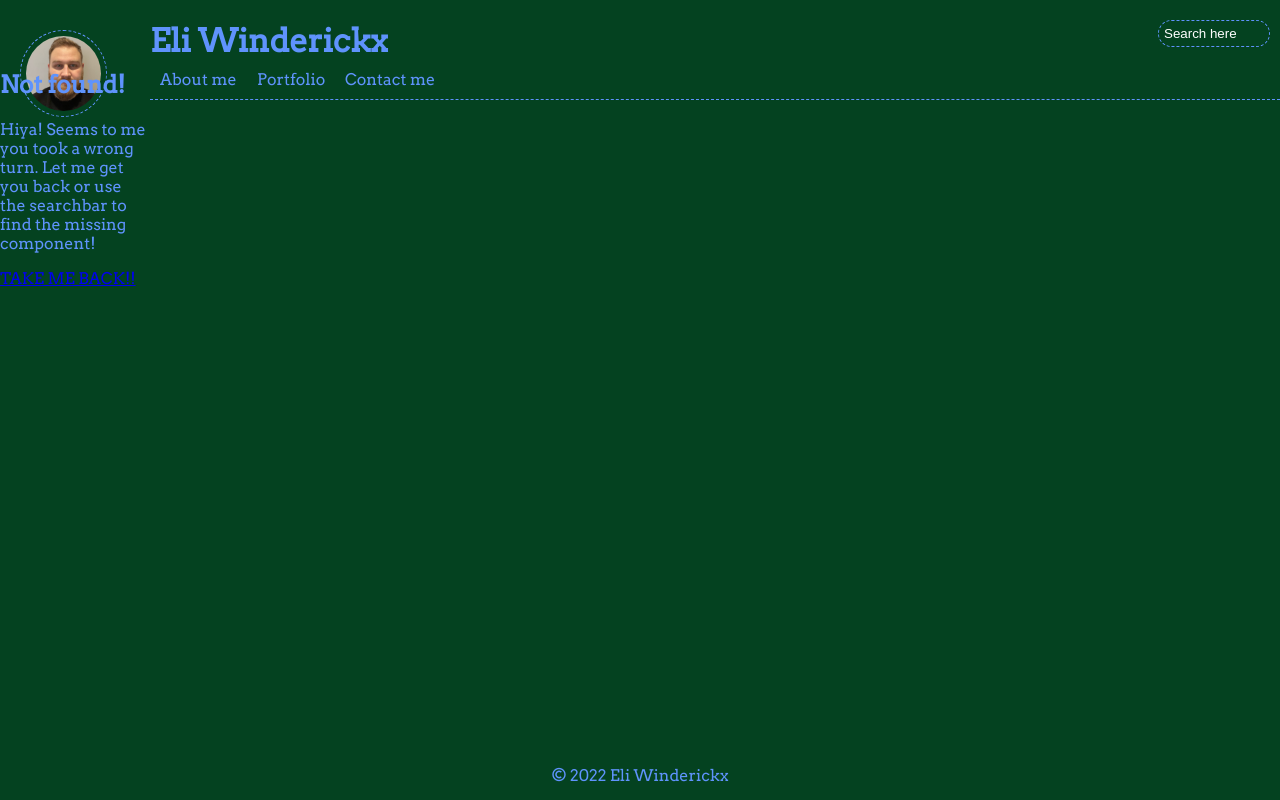
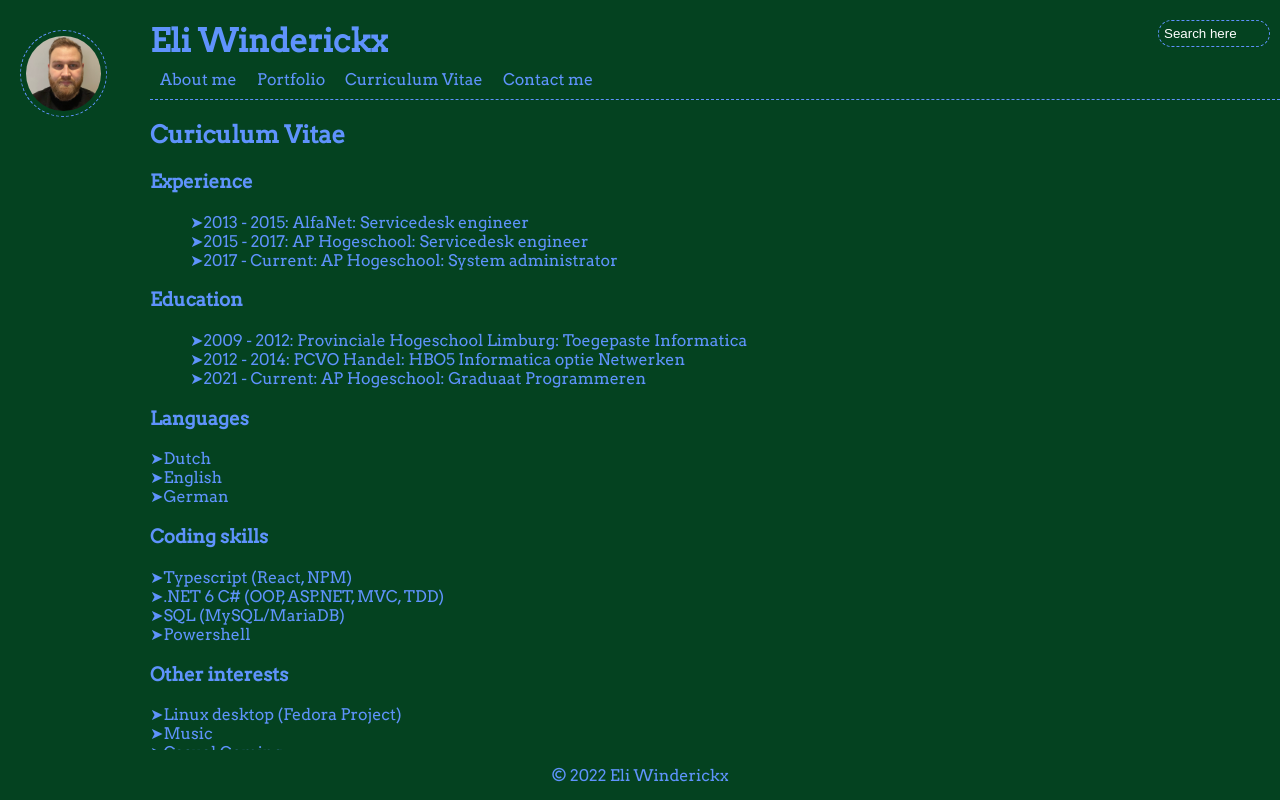
Before and after one commit to winderickxeli/portfolio, a React (Create React App) app: page /CV in a window 1280 px wide. Built offline with nearby package versions, Linux system fonts and the light colour scheme.

Commit message:
Tekst op AboutMe CV aangemaakt XKCD op Homepage (TODO!)

```diff
--- a/src/App.tsx
+++ b/src/App.tsx
@@ -13,6 +13,7 @@ import NotFound from './Functional/NotFound';
 import Home from './Functional/Home';
 import AboutMe from './Functional/AboutMe';
 import Contact from './Functional/Contact';
+import CV from './Functional/CV';
 
 // Assignments
 import AssignmentHome from './Assignments/assignmentHome';
@@ -63,6 +64,10 @@ const App = () => {
         {
           path:"Me",
           element: <AboutMe />
+        },
+        {
+          path:"CV",
+          element: <CV />
         },
         {
           path: "Assignments",
--- a/src/Functional/AboutMe.tsx
+++ b/src/Functional/AboutMe.tsx
@@ -3,9 +3,21 @@ import styles from '../styles.module.css';
 const AboutMe = () => {
     return (
       <main className={styles.Content}>
-        <h2>About me...</h2>
-        <p>I've been working as a system administrator for several years. During which I've seen changes in the industry. The sudden awareness that I need to adopt to a more DevOps centred mindset is just one of the reasons that made me decide to follow an IT development course at AP Highschool College.</p>
-        <p></p>
+        <h2>Hello World!</h2>
+        <h3>My first steps</h3>
+        <p>Those are the first words most of us print on our first development endeavours. For me it was no different at all. More than a decade ago I first learned programming with Visual Basic for Applications.These measly few steps were enough to make me change my educational course from a Economics focus to an IT focus.</p>
+
+        <p>Having spend several years training with Visual Basic, I was ready for High school College. Here we learned the basics in Object Oriented Programming with Java and some PHP for web development. Although these lessons never bored me, I found that I had a better feeling for system administration. After I finished my System Administration education, I was able to start as a Service desk administrator at a local webhosting company called AlfaNet. Honing my skills for several years, I then found it was time for something new, AP High school College.</p>
+
+        <h3>The Jack of all trades</h3>
+        <p>My first years at AP were rather uneventful. Yes, we closed some older buildings and we installed some new ones in stead. I always felt I was meant for more than assisting colleagues and students. So I took a change and applied for a system administrator function, which I received. This new function allowed me to grow beyond my foreseen potential. Not only did I administer the client deployment and printing servers, I setup a monitoring system within our department so we’d knew when things would go south.</p>
+
+        <p>Year after year I was able to get more acquainted with all the technologies our department used. Managing and deploying servers became a more prominent role in my function, transforming me more and more into a jack of all trades. A universal toolbox with an endless supply of tools and knowledge.</p>
+
+        <h3>A new beginning</h3>
+        <p>As I’m getting older, I’ve grown more experienced at understanding who I am and what I stand for. The ability to create new things rather than reading and executing manuals seem to be an important factor. Due to my many years of excellent work and collaborate teamplay, I was given an excellent opportunity; to study at our High school college and retake some programming steps I had almost forgotten. Starting with SQL and Typescript I regained some of my long lost passion for development and I plotted my course for a new adventure; a coding job.</p>
+
+        <p>Now having learned to work with many concepts such as ‘Test Driven Development’, ‘MVC framework’ and ‘React Framework’, I feel as confined as ever that I’m ready for the next big step, becoming an actual developer.</p>
       </main>
     )
   }
--- /dev/null
+++ b/src/Functional/CV.tsx
@@ -0,0 +1,42 @@
+import styles from '../styles.module.css';
+
+const CV = () => {
+    return (
+      <main className={styles.Content}>
+        <h2>Curiculum Vitae</h2>
+        <h3>Experience</h3>
+        <ol>
+            <li>2013 - 2015: AlfaNet: Servicedesk engineer</li>
+            <li>2015 - 2017: AP Hogeschool: Servicedesk engineer</li>
+            <li>2017 - Current: AP Hogeschool: System administrator</li>
+        </ol>
+        <h3>Education</h3>
+        <ol>
+            <li>2009 - 2012: Provinciale Hogeschool Limburg: Toegepaste Informatica</li>
+            <li>2012 - 2014: PCVO Handel: HBO5 Informatica optie Netwerken</li>
+            <li>2021 - Current: AP Hogeschool: Graduaat Programmeren</li>
+        </ol>
+        <h3>Languages</h3>
+        <ul>
+            <li>Dutch</li>
+            <li>English</li>
+            <li>German</li>
+        </ul>
+        <h3>Coding skills</h3>
+        <ul>
+            <li>Typescript (React, NPM)</li>
+            <li>.NET 6 C# (OOP, ASP.NET, MVC, TDD)</li>
+            <li>SQL (MySQL/MariaDB)</li>
+            <li>Powershell</li>
+        </ul>
+        <h3>Other interests</h3>
+        <ul>
+            <li>Linux desktop (Fedora Project)</li>
+            <li>Music</li>
+            <li>Casual Gaming</li>
+        </ul>
+      </main>
+    )
+  }
+
+export default CV;
--- a/src/Functional/Home.tsx
+++ b/src/Functional/Home.tsx
@@ -1,12 +1,48 @@
+import { useEffect, useState } from 'react';
 import styles from '../styles.module.css';
 
-import LoremIpsum from 'react-lorem-ipsum';
+interface IComic {
+  title:string,
+  alt:string,
+  img: string
+}
 
 const Home = () => {
+  const [comic, setComic] = useState<IComic>({
+    title:"Empty",
+    alt:"We got no comic",
+    img:""
+  });
+
+  useEffect(() => {
+    const GetRandomComic = async () => {
+      let Latest = await fetch("https://xkcd.com/info.0.json", {
+        method: 'GET',
+        mode: "no-cors",
+        headers: {
+          'content-type': 'application/json;charset=UTF-8',
+        }});
+      console.log(Latest.json());
+      let last = await Latest.json();
+/*       let numberofComics = await parseInt(last.num);
+      let random = Math.random() * numberofComics;
+      console.log(`https://xkcd.com/${random}/info.0.json`);
+      let result = await fetch(`https://xkcd.com/${random}/info.0.json`, {mode: "no-cors"});
+      let randomcomic = await result.json(); */
+      setComic({
+        title:last.title,
+        alt:last.alt,
+        img:last.img
+      })
+    }
+    //GetRandomComic();
+  },[]);
+
     return (
       <main className={styles.Content}>
-        <h2>Hello everyone!</h2>
-        <LoremIpsum p={2} />
+        <h2>Welcome</h2>
+        <article style={{width:"49%"}}>Those are the first words most of us print on our first development endeavors</article>
+        {/* <img src={comic.img} alt={comic.alt} width={"49%"}/> */}
       </main>
     )
   }
--- a/src/Webcomponents/Navbar.tsx
+++ b/src/Webcomponents/Navbar.tsx
@@ -6,6 +6,7 @@ const Navbar = () => {
           <ul>
             <NavLink className={styles.NavLink} to="Me"><li>About me</li></NavLink>
             <NavLink className={styles.NavLink} to="Assignments"><li>Portfolio</li></NavLink>
+            <NavLink className={styles.NavLink} to="CV"><li>Curriculum Vitae</li></NavLink>
             <NavLink className={styles.NavLink} to="Contact"><li>Contact me</li></NavLink>
           </ul>
       </nav>
```
